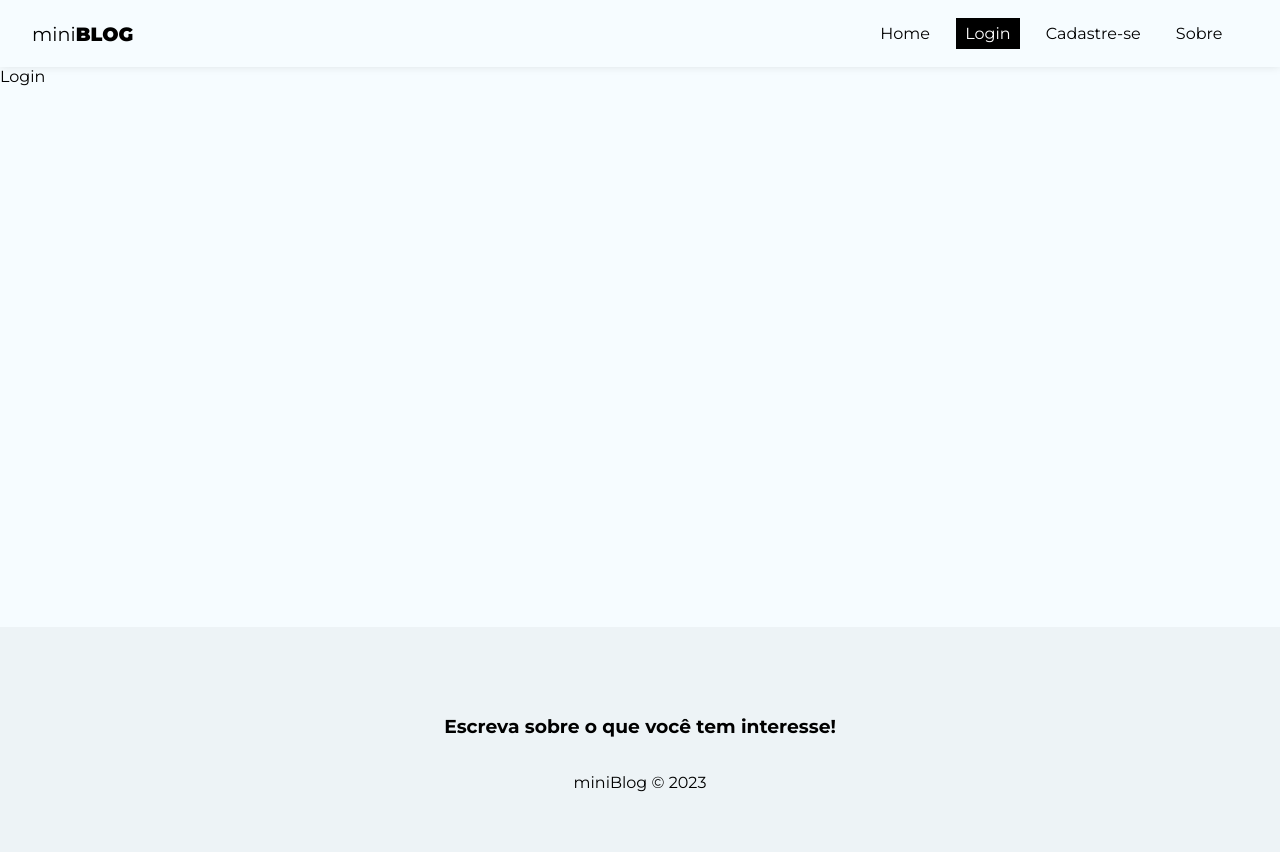
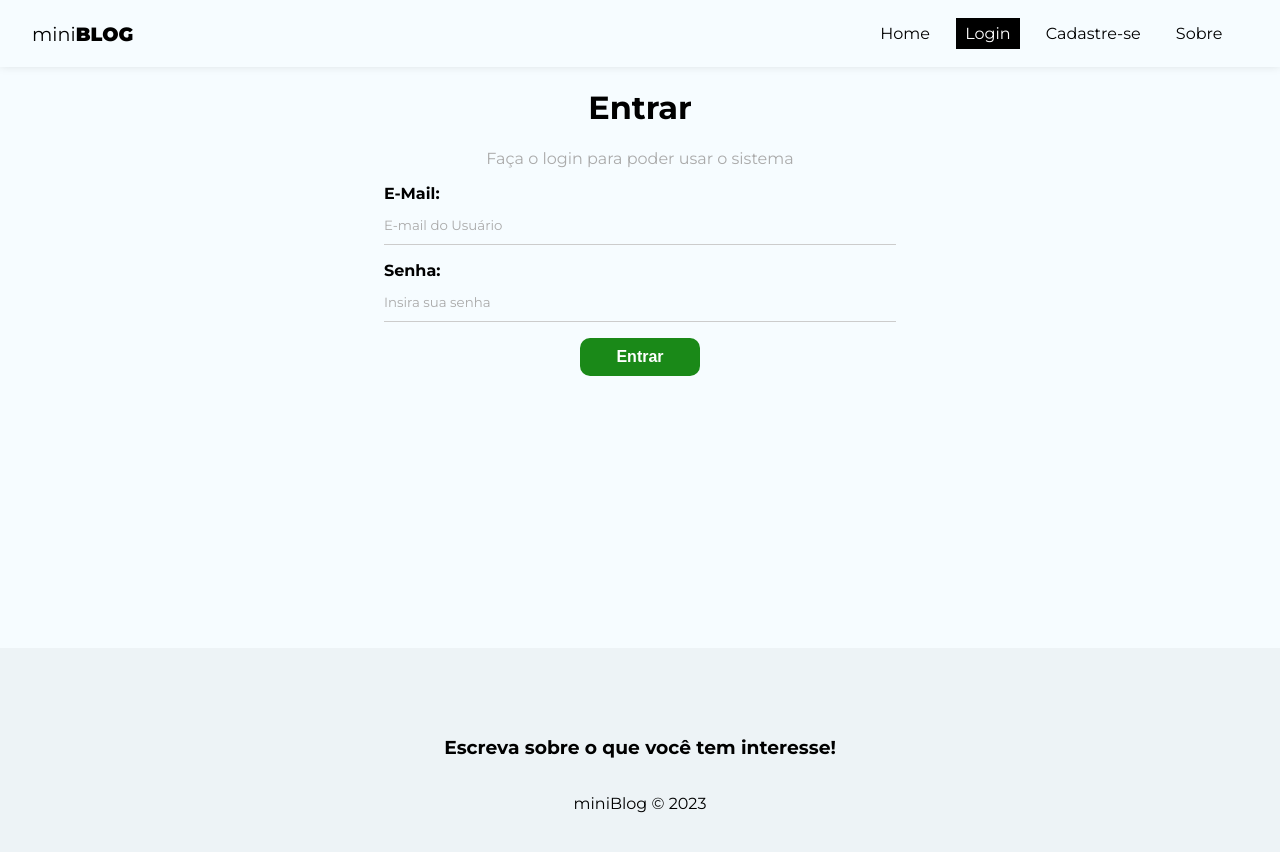
Before and after one commit to TheRermz/blog, a React (Vite) app: page /login in a window 1280 px wide. Shown: the top 852 px of the page. Built offline with nearby package versions, Linux system fonts and the light colour scheme; no server answers.

Commit message:
criação da pagina login

```diff
--- a/src/pages/Login/Login.jsx
+++ b/src/pages/Login/Login.jsx
@@ -1,7 +1,73 @@
+import { useEffect, useState } from "react";
 import styles from "./Login.module.css";
+import { useAuthentication } from "../../hooks/useAuthentication";
 
 const Login = () => {
-  return <div>Login</div>;
+  const [email, setEmail] = useState("");
+  const [password, setPassword] = useState("");
+  const [error, setError] = useState("");
+
+  const { createUser, error: authError, loading } = useAuthentication();
+
+  const handleSubmit = async (e) => {
+    e.preventDefault();
+
+    setError("");
+
+    const user = {
+      email,
+      password,
+    };
+
+    const res = await createUser(user);
+
+    console.log(res);
+  };
+
+  useEffect(() => {
+    if (authError) {
+      setError(authError);
+    }
+  }, [authError]);
+
+  return (
+    <div className={styles.login}>
+      <h1>Entrar</h1>
+      <p>Faça o login para poder usar o sistema</p>
+      <form onSubmit={handleSubmit}>
+        <label>
+          <span>E-Mail:</span>
+          <input
+            type="email"
+            name="email"
+            required
+            placeholder="E-mail do Usuário"
+            value={email}
+            onChange={(e) => setEmail(e.target.value)}
+          />
+        </label>
+        <label>
+          <span>Senha:</span>
+          <input
+            type="password"
+            name="password"
+            required
+            placeholder="Insira sua senha"
+            value={password}
+            onChange={(e) => setPassword(e.target.value)}
+          />
+        </label>
+
+        {!loading && <button className="btn">Entrar</button>}
+        {loading && (
+          <button className="btn" disabled>
+            Aguarde...
+          </button>
+        )}
+        {error && <p className="error">{error}</p>}
+      </form>
+    </div>
+  );
 };
 
 export default Login;
--- a/src/pages/Login/Login.module.css
+++ b/src/pages/Login/Login.module.css
@@ -0,0 +1,6 @@
+.login {
+  text-align: center;
+}
+.login p {
+  color: #aaa;
+}
```
